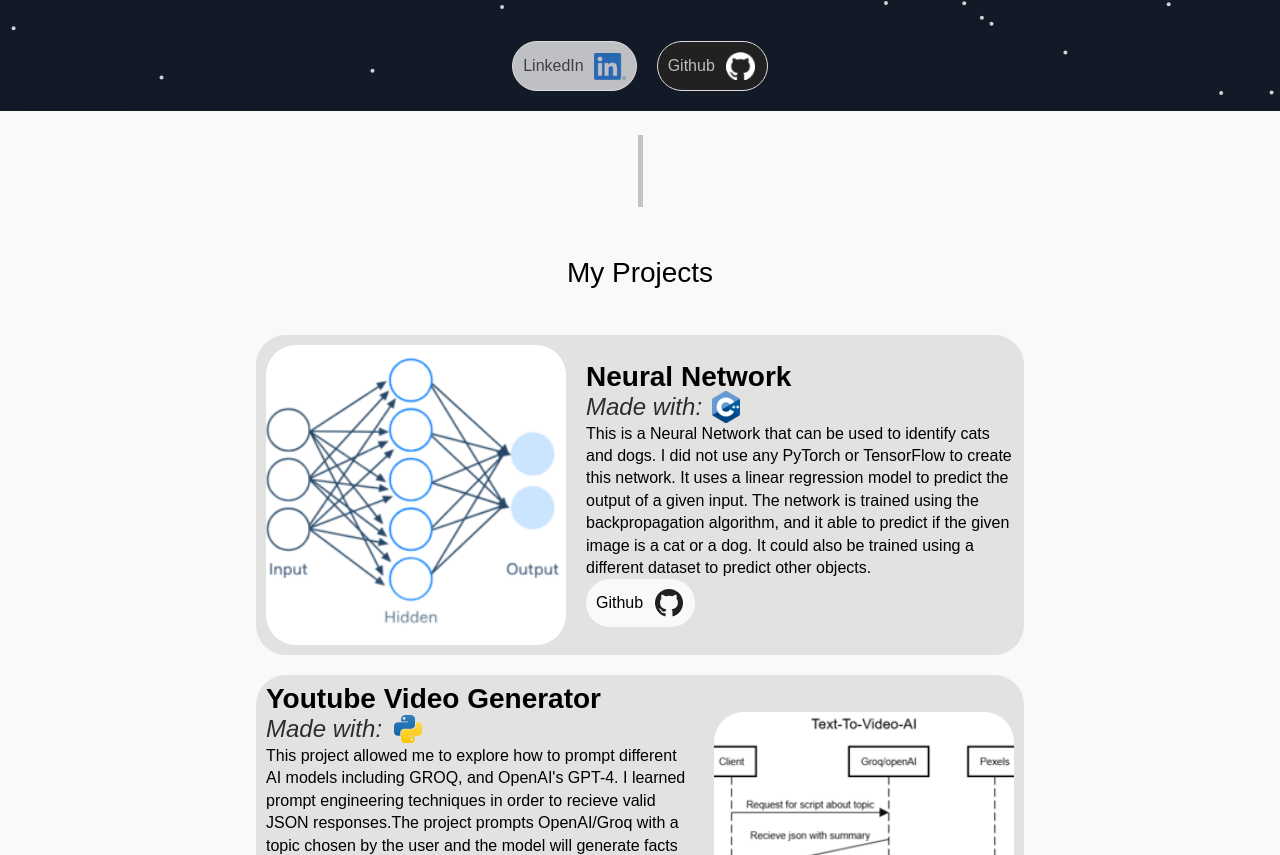
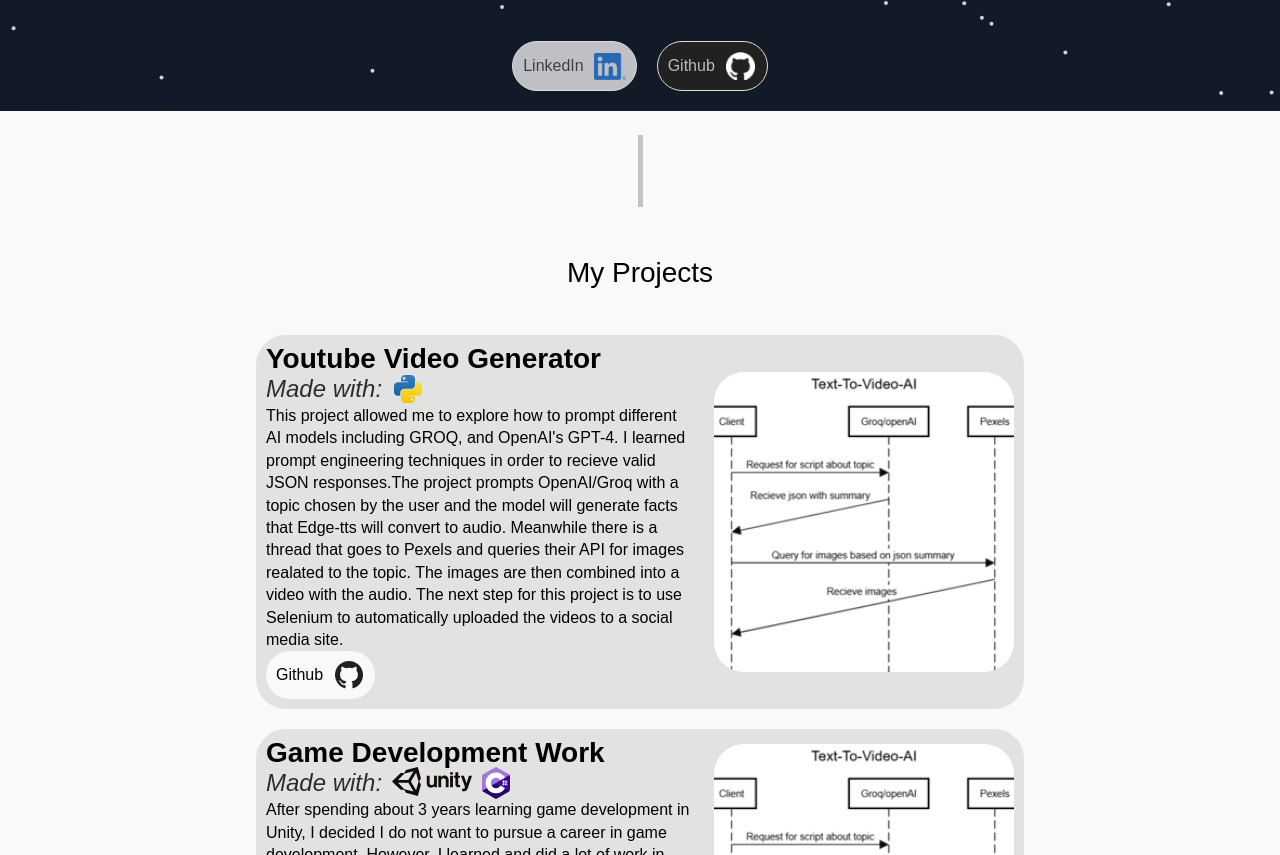
Before and after one commit to steve-spence/Website, a plain HTML site: page index.html in a window 1280 px wide. Shown: the part 507-1362 px from the top of the page. Drawn offline with Linux system fonts and the light colour scheme.

Commit message:
removed project

```diff
--- a/index.html
+++ b/index.html
@@ -102,47 +102,7 @@
           </div>
           <section id="projects" class="project-title">
             <p>My Projects</p>
-            <!-- Project Section 1 -->
-            <div class="project-section animate-on-scroll right">
-              <div
-                class="project-image"
-                style="background-image: url('img/network2.png')"
-              ></div>
-              <div class="project-description">
-                <h2>Neural Network</h2>
-                <div class="project-madewith">
-                  <h4><em>Made with:</em></h4>
-                  <div
-                    class="sm-language-image"
-                    style="background-image: url('img/sm_c++_logo.png')"
-                  ></div>
-                </div>
-                <p>
-                  This is a Neural Network that can be used to identify cats and
-                  dogs. I did not use any PyTorch or TensorFlow to create this
-                  network. It uses a linear regression model to predict the
-                  output of a given input. The network is trained using the
-                  backpropagation algorithm, and it able to predict if the given
-                  image is a cat or a dog. It could also be trained using a
-                  different dataset to predict other objects.
-                </p>
-                <div class="project-button-container">
-                  <div class="social-button project">
-                    <a
-                      href="https://github.com/SeaHarpy/NeuralNetwork"
-                      class="github-button project"
-                      target="_blank"
-                    >
-                      <i class="fab fa-github"></i> Github
-                    </a>
-                    <div
-                      class="social-image"
-                      style="background-image: url('img/svg/Orion_github.svg')"
-                    ></div>
-                  </div>
-                </div>
-              </div>
-            </div>
+
             <!-- Project Section 2 -->
             <div class="project-section animate-on-scroll left">
               <div class="project-description">
```
